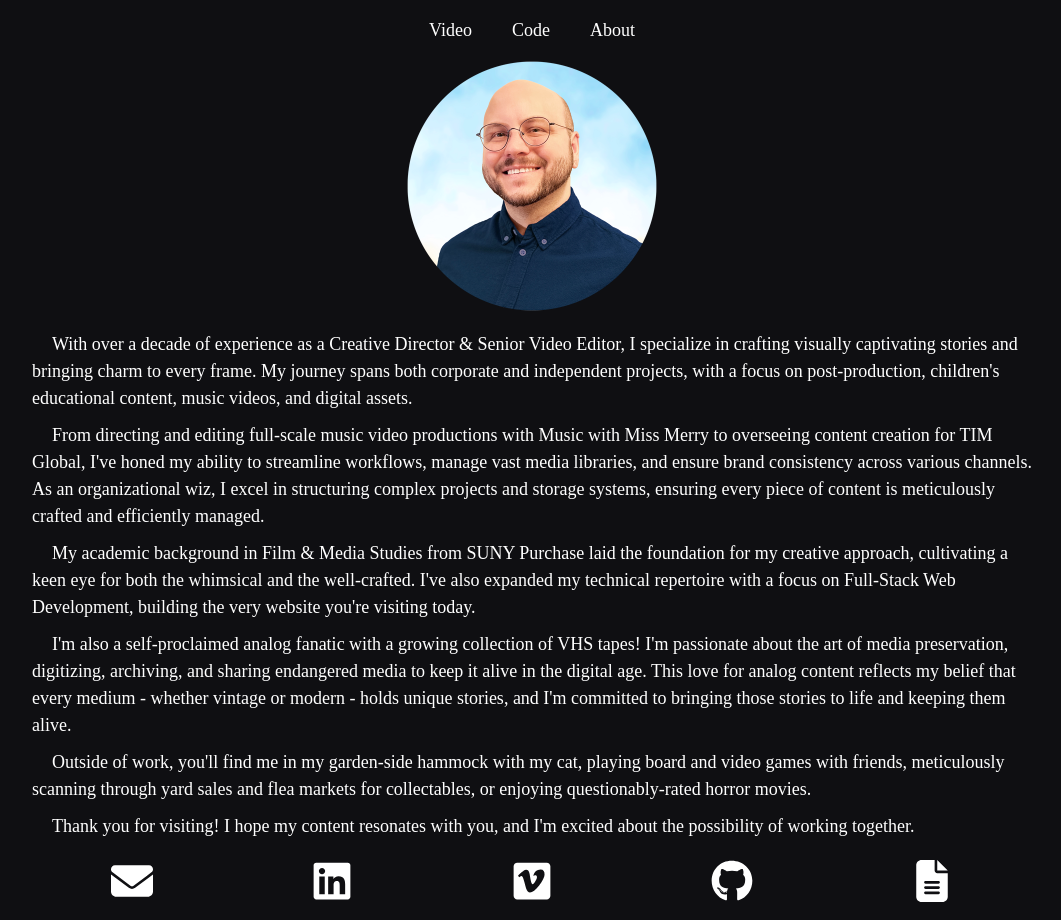
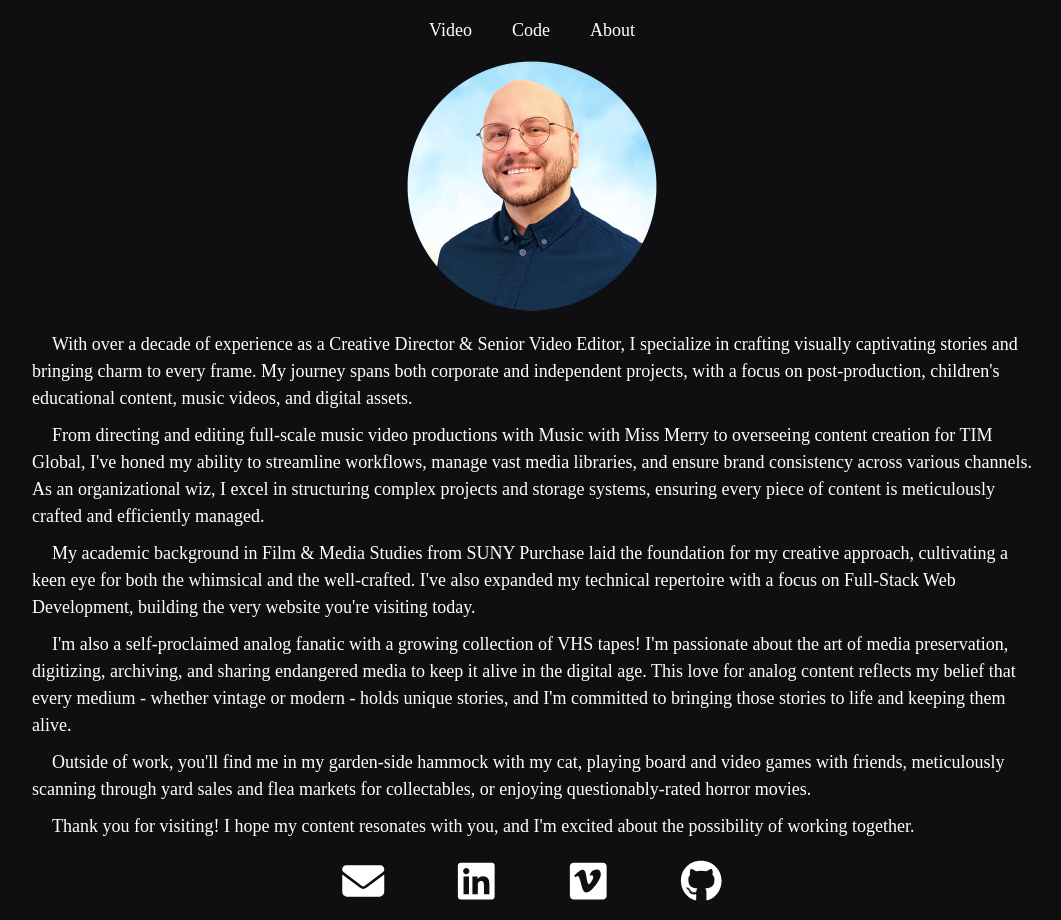
Before and after one commit to camcorrado/Creative-Director-and-Senior-Video-Editor-Portfolio, a React (Vite) app: page /About in a window 1280 px wide. Shown: the top 920 px of the page, without its empty margins (108-1169 px from the left). Built offline with nearby package versions, Linux system fonts and the light colour scheme; a web font is replaced by a local one.

Commit message:
Removed resume

```diff
--- a/src/Components/About/Socials/Socials.jsx
+++ b/src/Components/About/Socials/Socials.jsx
@@ -34,13 +34,6 @@ const Socials = [
     link: "https://github.com/camcorrado",
     ariaLabel: "GitHub profile",
   },
-  {
-    id: 4,
-    name: "Resume",
-    icon: faFileLines,
-    link: "https://drive.google.com/file/d/132M7wO9lNZtAZXc3eKpFqkbpVz2J3OtM/view?usp=drive_link",
-    ariaLabel: "View Resume",
-  },
 ];
 
 export default Socials;
--- a/src/Components/About/Socials/SocialsGallery.jsx
+++ b/src/Components/About/Socials/SocialsGallery.jsx
@@ -17,7 +17,6 @@ export default class SocialsGallery extends Component {
                 aria-label={social.ariaLabel}
               >
                 <FontAwesomeIcon icon={social.icon} className="faIcon" />
-                <p>{social.name}</p>
               </a>
             </li>
           ))}
--- a/src/index.css
+++ b/src/index.css
@@ -272,7 +272,7 @@ h1 {
   justify-content: center;
   align-items: center;
   list-style: none;
-  max-width: 1000px;
+  max-width: 450px;
   margin: 20px auto 10px auto;
 }
 
@@ -288,17 +288,6 @@ h1 {
 
 .faIcon {
   font-size: 42px;
-  padding-bottom: 5px;
-}
-
-.socialLink p {
-  opacity: 0;
-  margin: auto;
-}
-
-.socialLink:hover p {
-  opacity: 1;
-  transition: 0.5s;
 }
 
 .photoGallery {
```
